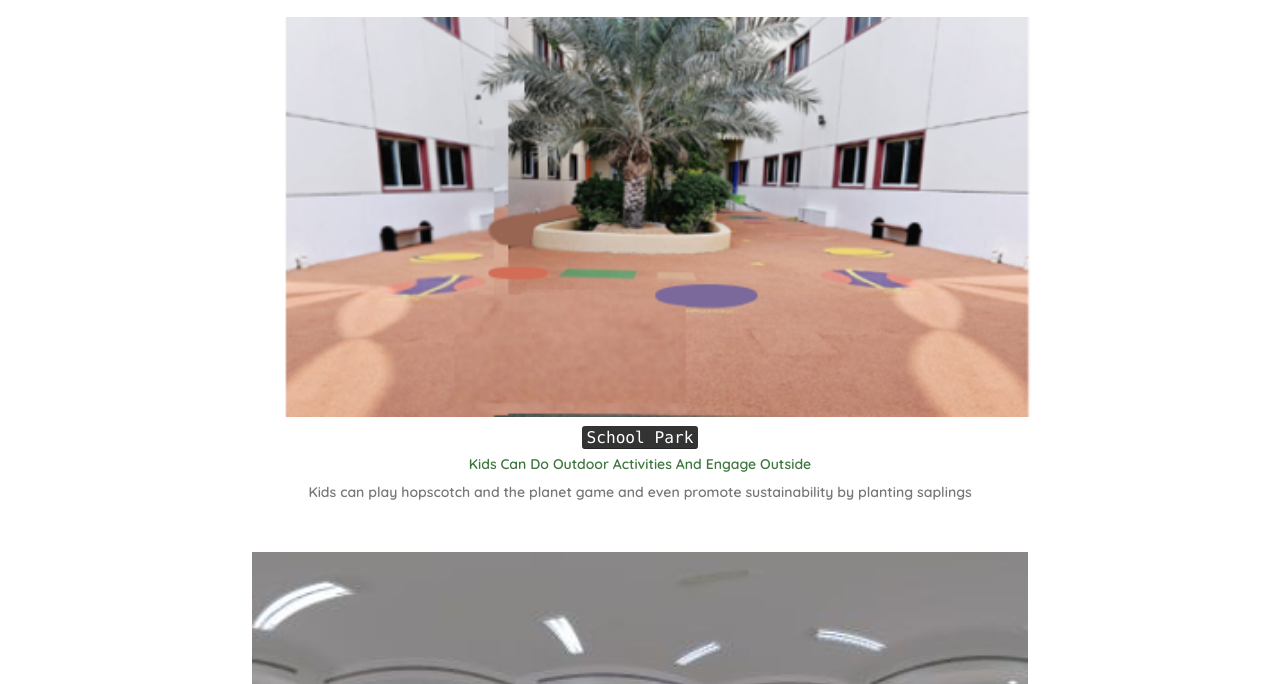
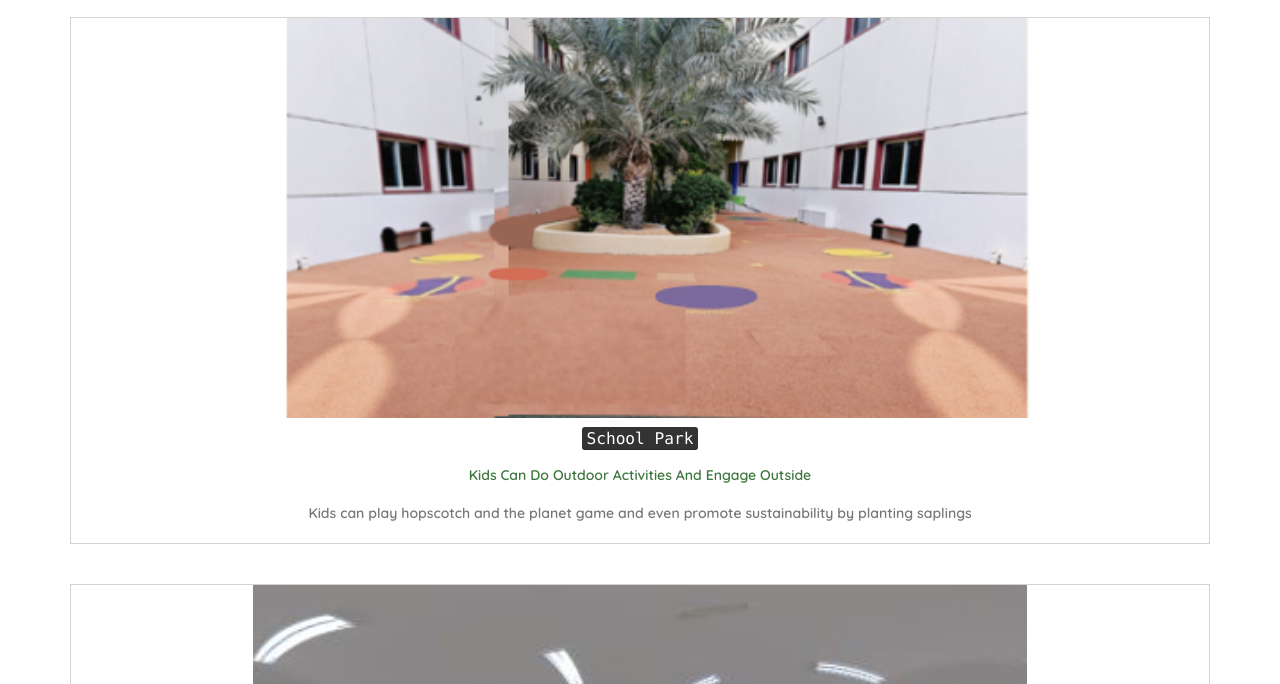
Before and after one commit to chocolava25/School-website-2, a plain HTML site: page index.html in a window 1280 px wide. Shown: the part 676-1360 px from the top of the page. Drawn offline with nearby package versions, Linux system fonts and the light colour scheme.

Commit message:
style.css

```diff
--- a/style.css
+++ b/style.css
@@ -21,3 +21,15 @@ height: 400px ;
     width: 65% ;
     height: 370px ;
     }
+
+.travel_mainDiv{
+border: 1px solid lightgrey;
+}
+
+.travel_mainDiv img{
+width:100%;
+}
+
+.travel_mainDiv h5, .travel_mainDiv p{
+margin:20px;
+}
```
